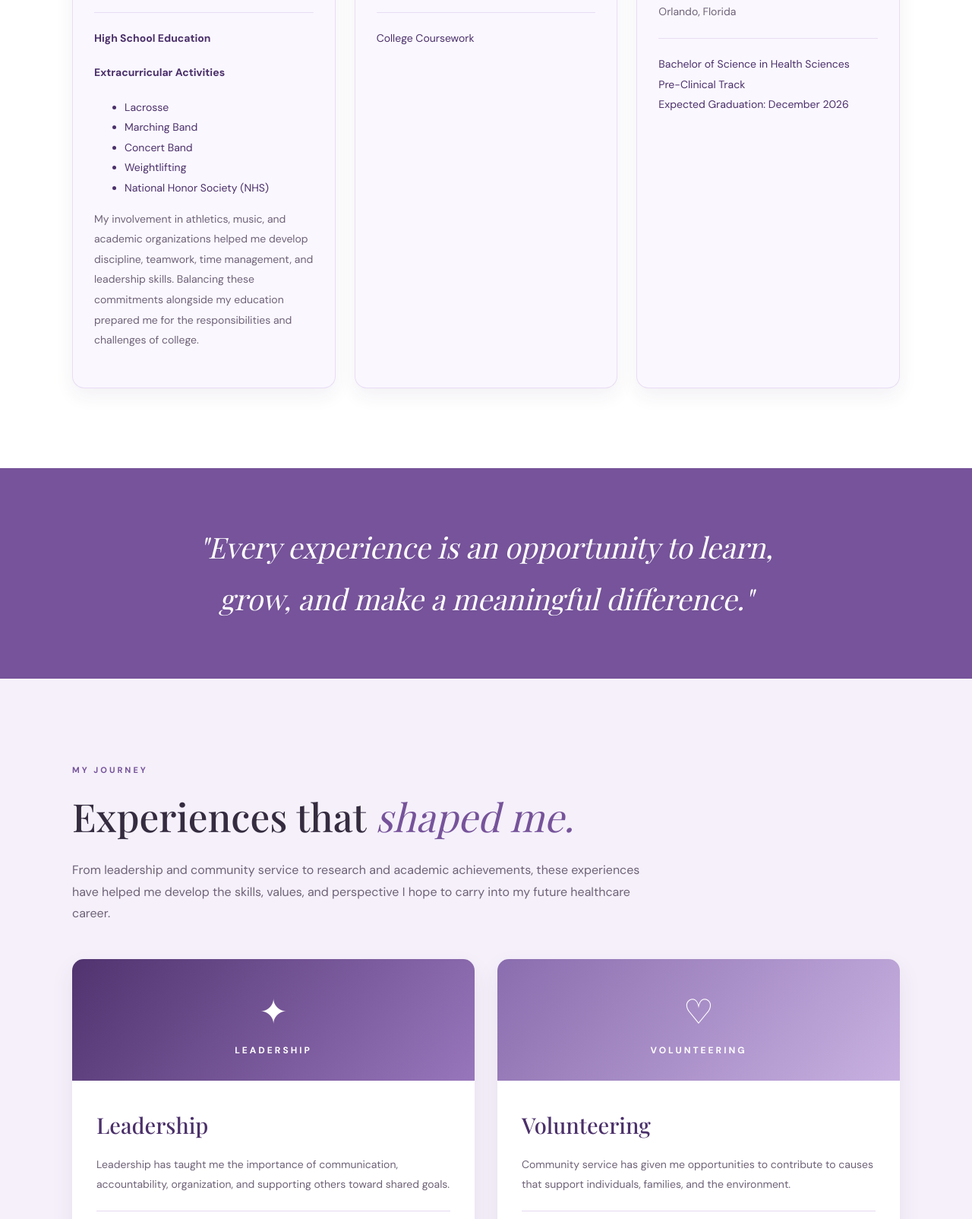
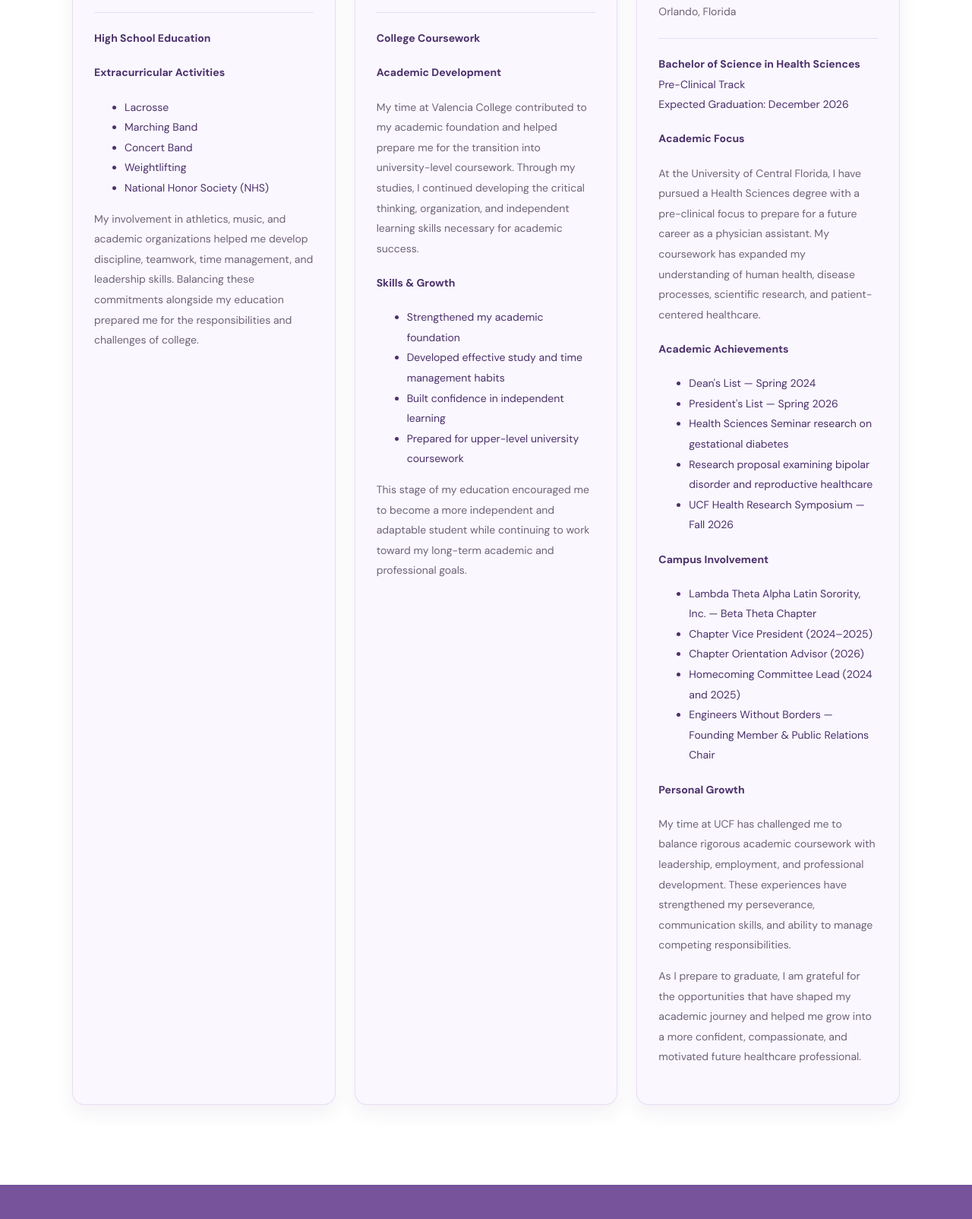
Before and after one commit to mathiasuito/sophia-eportfolio, a plain HTML site: page index.html in a window 1280 px wide. Shown: the part 2273-3877 px from the top of the page at 76% size. Drawn offline with nearby package versions, Linux system fonts and the light colour scheme; a web font is replaced by a local one.

Commit message:
Add files via upload

```diff
--- a/index.html
+++ b/index.html
@@ -867,6 +867,7 @@
   </div>
 </div>
 
+
 <!-- VALENCIA COLLEGE -->
 <div class="education-card">
   <div class="education-icon">📚</div>
@@ -877,7 +878,34 @@
   <p>Orlando, Florida</p>
 
   <div class="education-detail">
-              College Coursework
+    <strong>College Coursework</strong>
+
+    <h4>Academic Development</h4>
+
+    <p>
+      My time at Valencia College contributed to my
+      academic foundation and helped prepare me for
+      the transition into university-level coursework.
+      Through my studies, I continued developing the
+      critical thinking, organization, and independent
+      learning skills necessary for academic success.
+    </p>
+
+    <h4>Skills & Growth</h4>
+
+    <ul>
+      <li>Strengthened my academic foundation</li>
+      <li>Developed effective study and time management habits</li>
+      <li>Built confidence in independent learning</li>
+      <li>Prepared for upper-level university coursework</li>
+    </ul>
+
+    <p>
+      This stage of my education encouraged me to
+      become a more independent and adaptable student
+      while continuing to work toward my long-term
+      academic and professional goals.
+    </p>
   </div>
 </div>
 
@@ -891,9 +919,66 @@
   <p>Orlando, Florida</p>
 
   <div class="education-detail">
-              Bachelor of Science in Health Sciences<br>
+    <strong>Bachelor of Science in Health Sciences</strong><br>
     Pre-Clinical Track<br>
     Expected Graduation: December 2026
+
+    <h4>Academic Focus</h4>
+
+    <p>
+      At the University of Central Florida, I have
+      pursued a Health Sciences degree with a
+      pre-clinical focus to prepare for a future
+      career as a physician assistant. My coursework
+      has expanded my understanding of human health,
+      disease processes, scientific research, and
+      patient-centered healthcare.
+    </p>
+
+    <h4>Academic Achievements</h4>
+
+    <ul>
+      <li>Dean's List — Spring 2024</li>
+      <li>President's List — Spring 2026</li>
+      <li>Health Sciences Seminar research on gestational diabetes</li>
+      <li>Research proposal examining bipolar disorder and reproductive healthcare</li>
+      <li>UCF Health Research Symposium — Fall 2026</li>
+    </ul>
+
+    <h4>Campus Involvement</h4>
+
+    <ul>
+      <li>
+        Lambda Theta Alpha Latin Sorority, Inc.
+        — Beta Theta Chapter
+      </li>
+      <li>Chapter Vice President (2024–2025)</li>
+      <li>Chapter Orientation Advisor (2026)</li>
+      <li>Homecoming Committee Lead (2024 and 2025)</li>
+      <li>
+        Engineers Without Borders
+        — Founding Member & Public Relations Chair
+      </li>
+    </ul>
+
+    <h4>Personal Growth</h4>
+
+    <p>
+      My time at UCF has challenged me to balance
+      rigorous academic coursework with leadership,
+      employment, and professional development.
+      These experiences have strengthened my
+      perseverance, communication skills, and
+      ability to manage competing responsibilities.
+    </p>
+
+    <p>
+      As I prepare to graduate, I am grateful for
+      the opportunities that have shaped my academic
+      journey and helped me grow into a more confident,
+      compassionate, and motivated future healthcare
+      professional.
+    </p>
   </div>
 </div>
 
```
Lines whose indentation alone changed are shown as unchanged.
